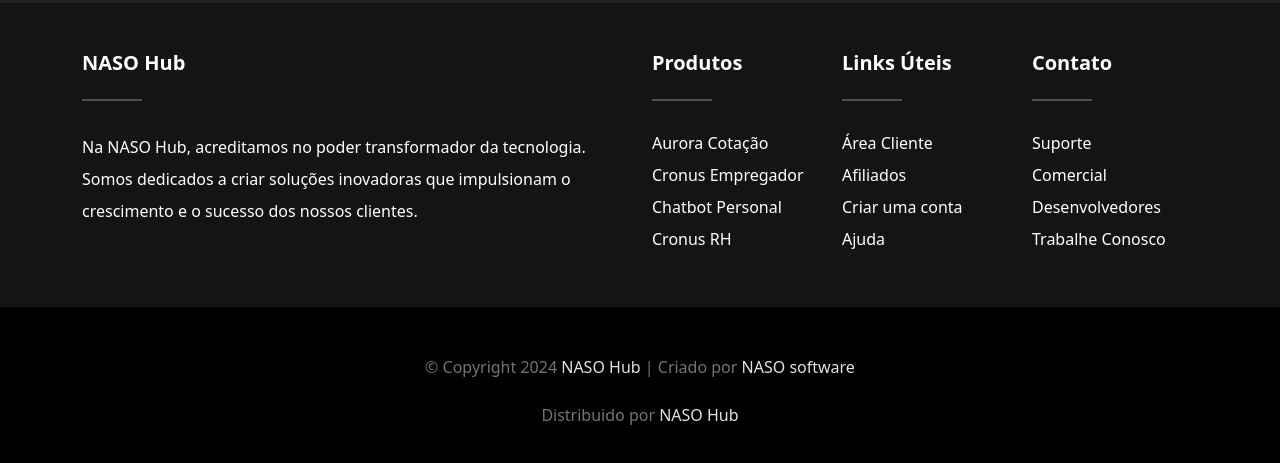
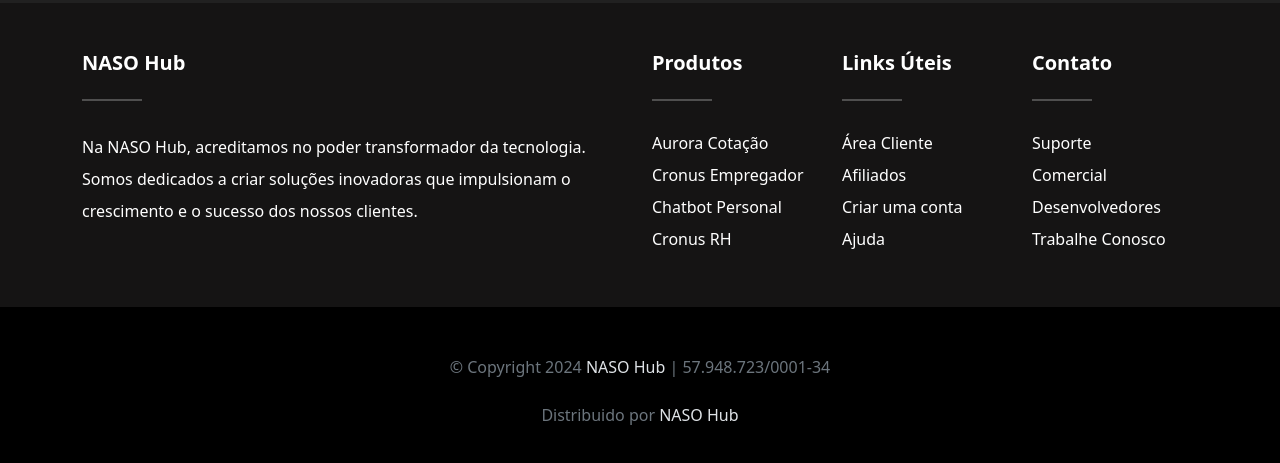
Before and after one commit to pedronas2222/naso-software, a website: page index.html in a window 1280 px wide. Shown: the part 8840-9303 px from the top of the page. Drawn offline with nearby package versions, Linux system fonts and the light colour scheme; files that its build step writes are made by us from their sources.

Commit message:
cnpj adicionado: 57.948.723/0001-34

```diff
--- a/index.html
+++ b/index.html
@@ -856,7 +856,7 @@
       <div class="row text-center text-white">
         <div class="col-12">
           <div class="footer-bottom__copyright">
-            &COPY; Copyright 2024 <a href="#">NASO Hub</a> | Criado por <a href="http://github.com/pedronas2222" target="_blank">NASO software</a><br><br>
+            &COPY; Copyright 2024 <a href="#">NASO Hub</a> | 57.948.723/0001-34<br><br>
 
             Distribuido por <a href="https://github.com/pedronas2222" target="_blank">NASO Hub</a>
           </div>
```
